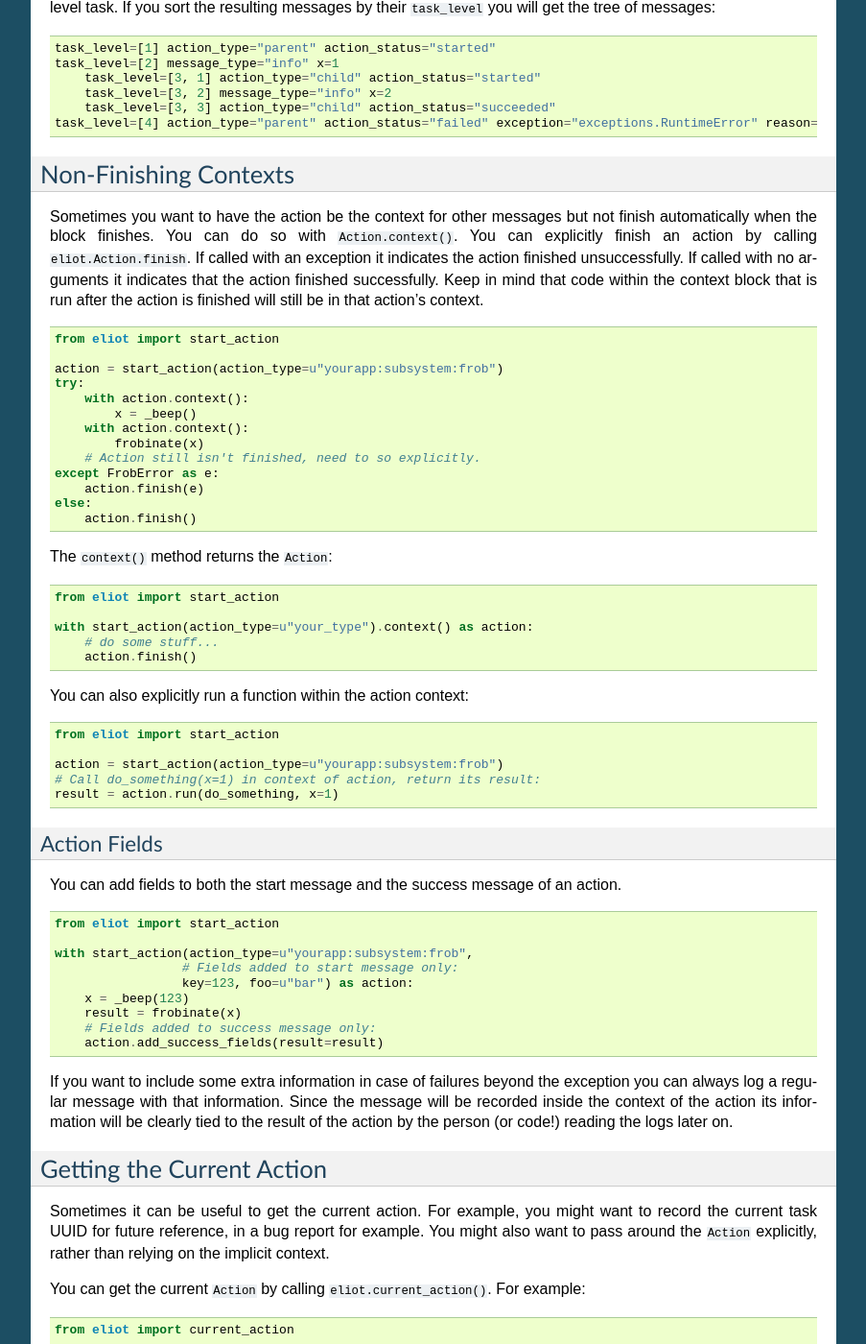
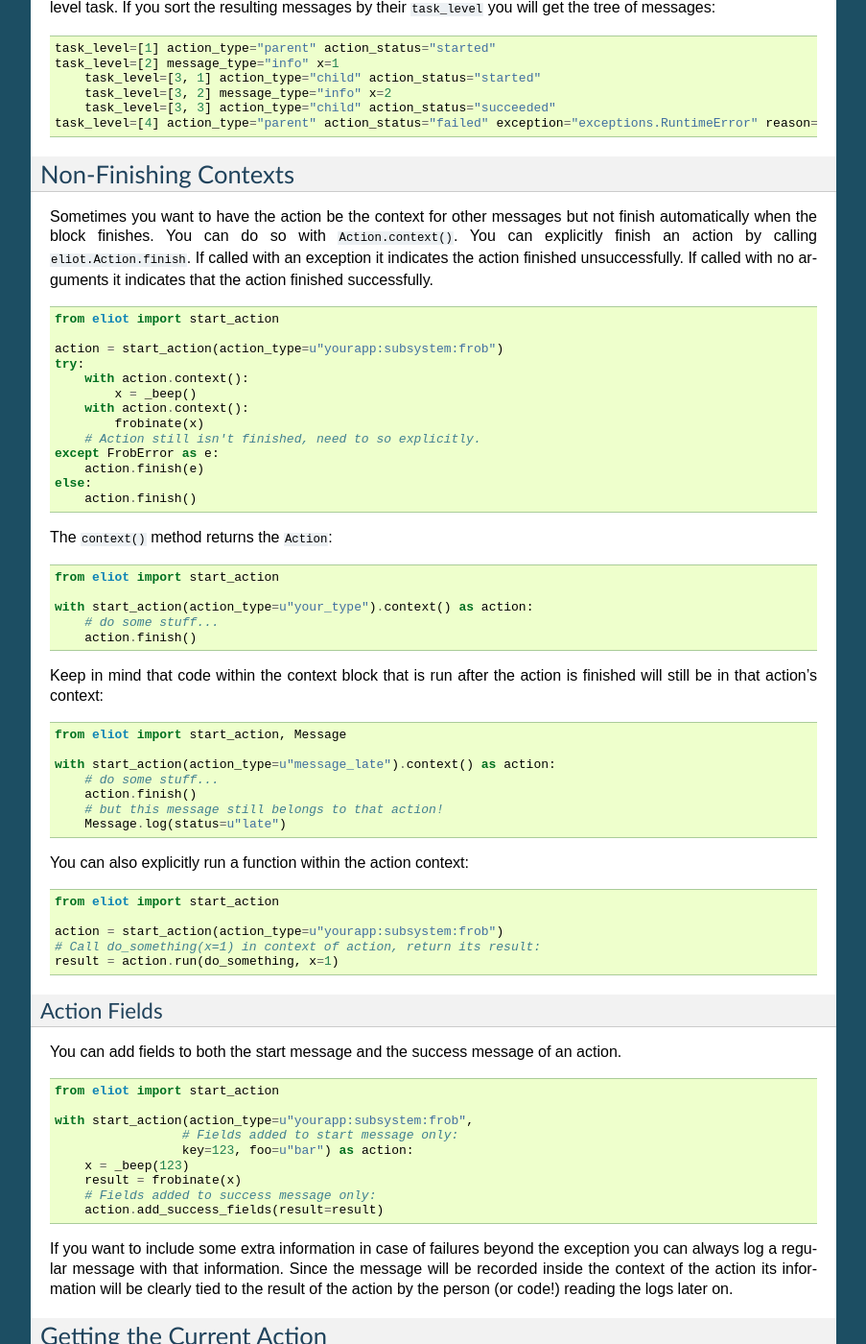
Before and after one commit to itamarst/eliot, a Sphinx documentation site: the page built from docs/source/generating/actions.rst, in a window 1280 px wide and 1400 px high, scrolled down 1324 px. Shown: the whole window at 96% size, without its empty margins (198-1101 px from the left). Built offline with Sphinx 7.4.7, drawn with Linux system fonts in a browser that asks for light colours; pages that are not in the unit, such as notebooks, are missing from menus.

Commit message:
Clarify behavior of Non-Finishing Contexts

```diff
--- a/docs/source/generating/actions.rst
+++ b/docs/source/generating/actions.rst
@@ -119,6 +118,18 @@ The ``context()`` method returns the ``Action``:
      with start_action(action_type=u"your_type").context() as action:
          # do some stuff...
          action.finish()
+
+Keep in mind that code within the context block that is run after the action is finished will still be in that action's context:
+
+.. code-block:: python
+
+     from eliot import start_action, Message
+
+     with start_action(action_type=u"message_late").context() as action:
+         # do some stuff...
+         action.finish()
+         # but this message still belongs to that action!
+         Message.log(status=u"late")
 
 You can also explicitly run a function within the action context:
 
```
Also changed, not shown: other parts of docs/source/generating/actions.rst (+0 -1 lines).
